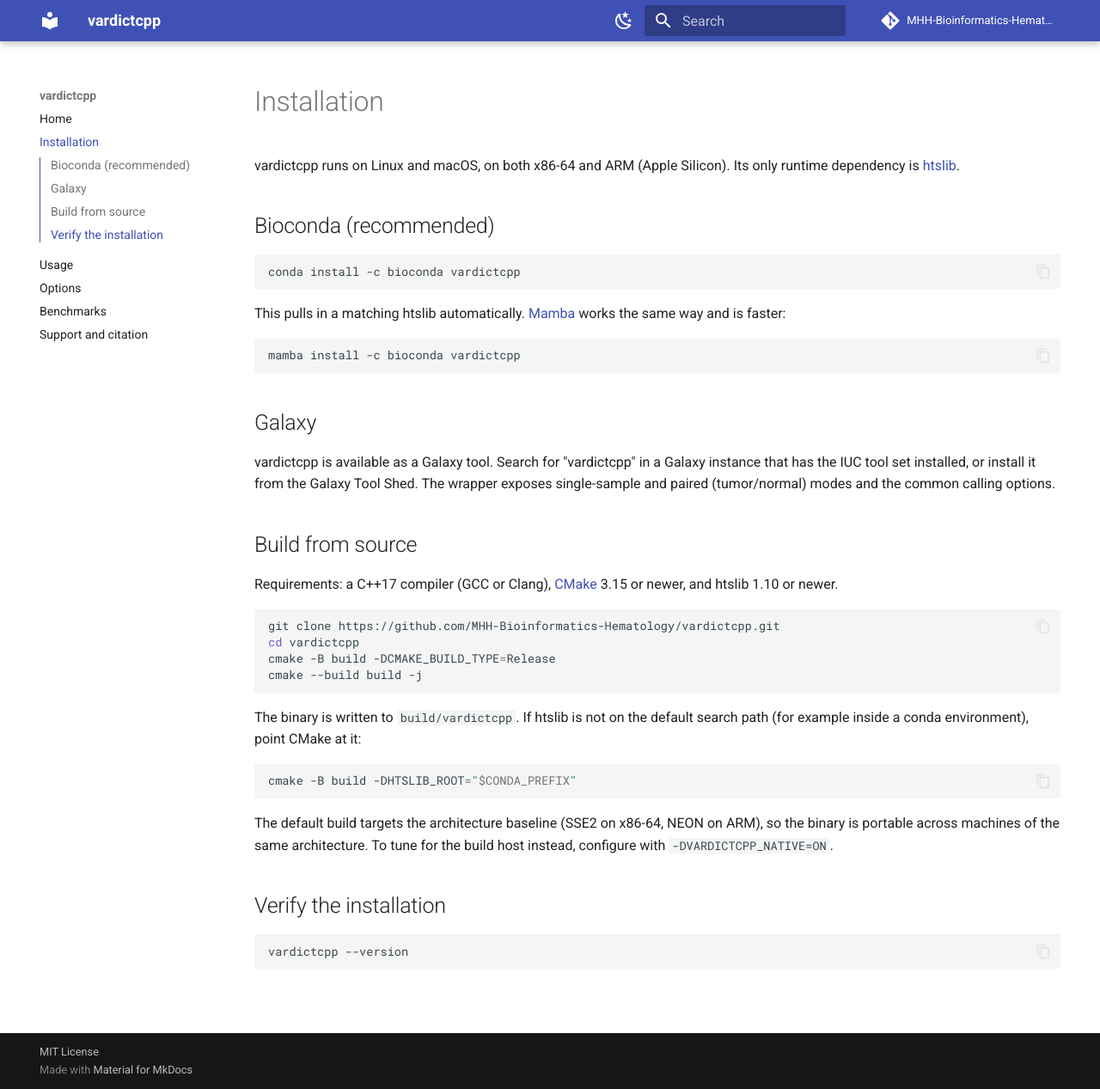
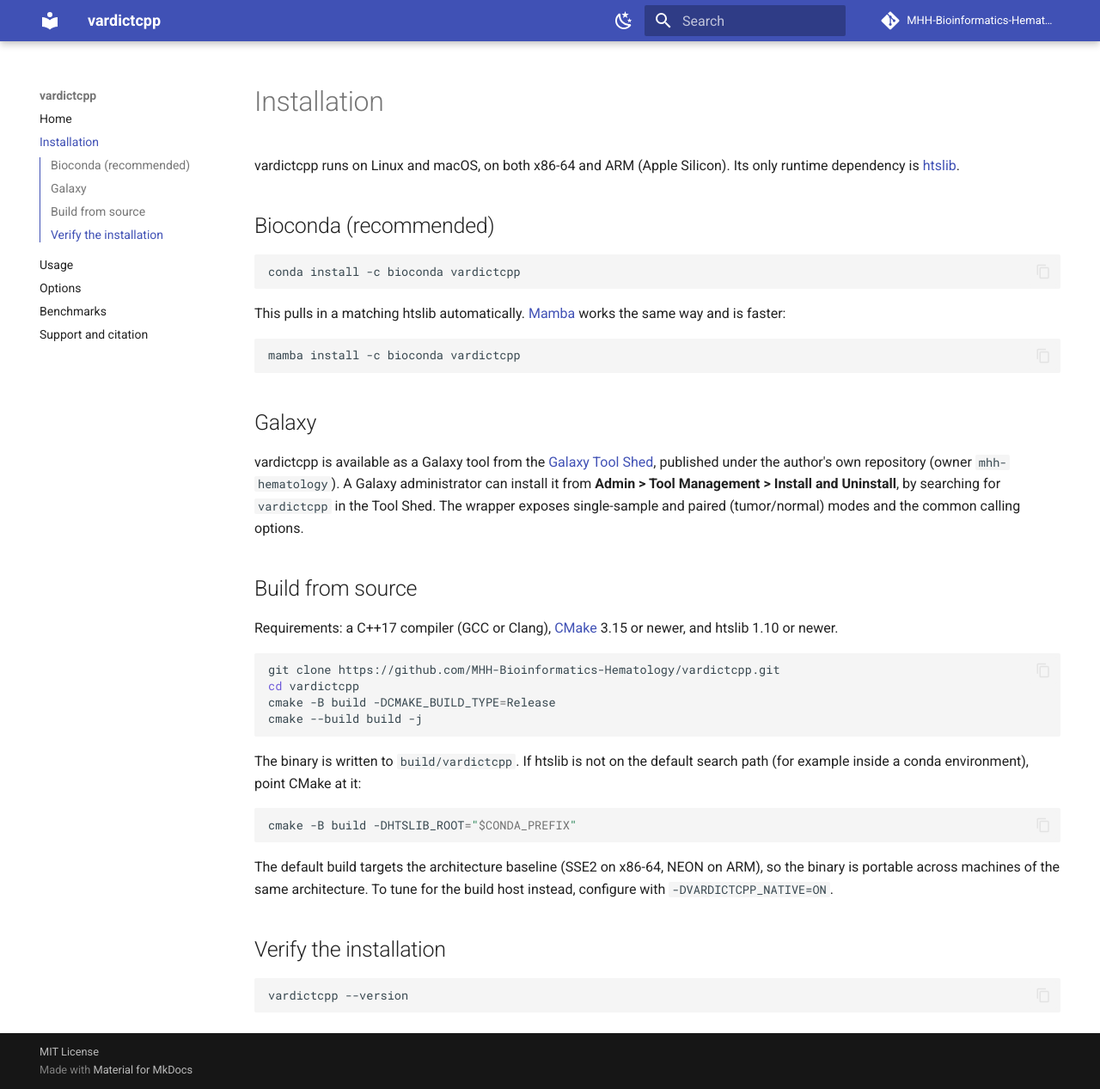
Before and after one commit to MHH-Bioinformatics-Hematology/vardictcpp, an MkDocs documentation site: the page built from docs/installation.md, in a window 1280 px wide and 1267 px high. Shown: the whole window at 86% size. Built offline with MkDocs 1.6.1 and Material for MkDocs 9.7.7, drawn with Linux system fonts in a browser that asks for light colours; comment, search, counter and statistics services are not loaded.

Commit message:
docs: Galaxy install points to the author's Tool Shed channel, not IUC
The Galaxy wrapper is distributed through the author's own Galaxy Tool Shed
repository (owner mhh-hematology), not the IUC tool set. Update the installation
page to say so and describe installing it from the Tool Shed.

Co-Authored-By: Claude Opus 4.8 <noreply@anthropic.com>

```diff
--- a/docs/installation.md
+++ b/docs/installation.md
@@ -18,9 +18,11 @@ mamba install -c bioconda vardictcpp
 
 ## Galaxy
 
-vardictcpp is available as a Galaxy tool. Search for "vardictcpp" in a Galaxy instance that has the
-IUC tool set installed, or install it from the Galaxy Tool Shed. The wrapper exposes single-sample and
-paired (tumor/normal) modes and the common calling options.
+vardictcpp is available as a Galaxy tool from the
+[Galaxy Tool Shed](https://toolshed.g2.bx.psu.edu/), published under the author's own repository
+(owner `mhh-hematology`). A Galaxy administrator can install it from
+**Admin > Tool Management > Install and Uninstall**, by searching for `vardictcpp` in the Tool Shed.
+The wrapper exposes single-sample and paired (tumor/normal) modes and the common calling options.
 
 ## Build from source
 
```
